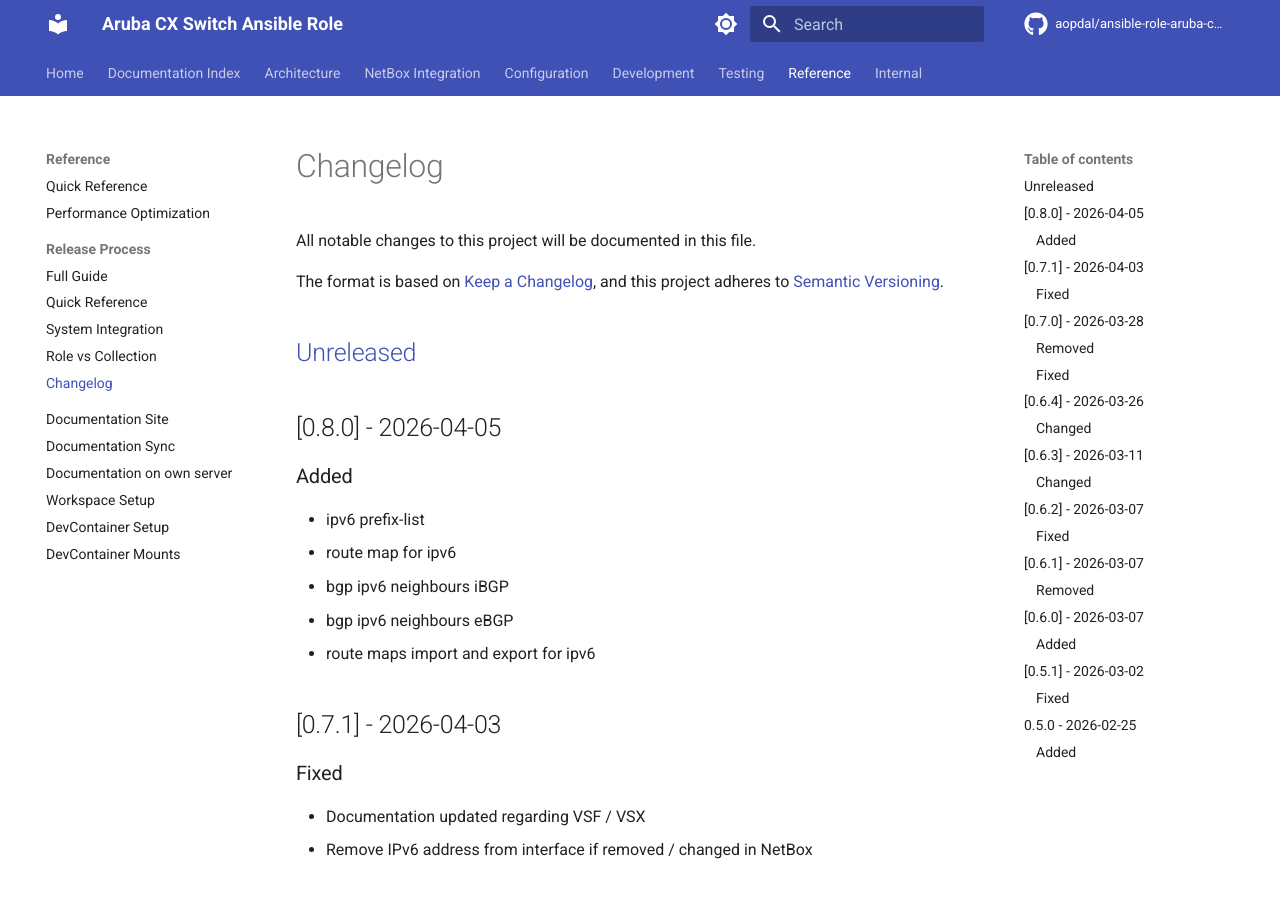
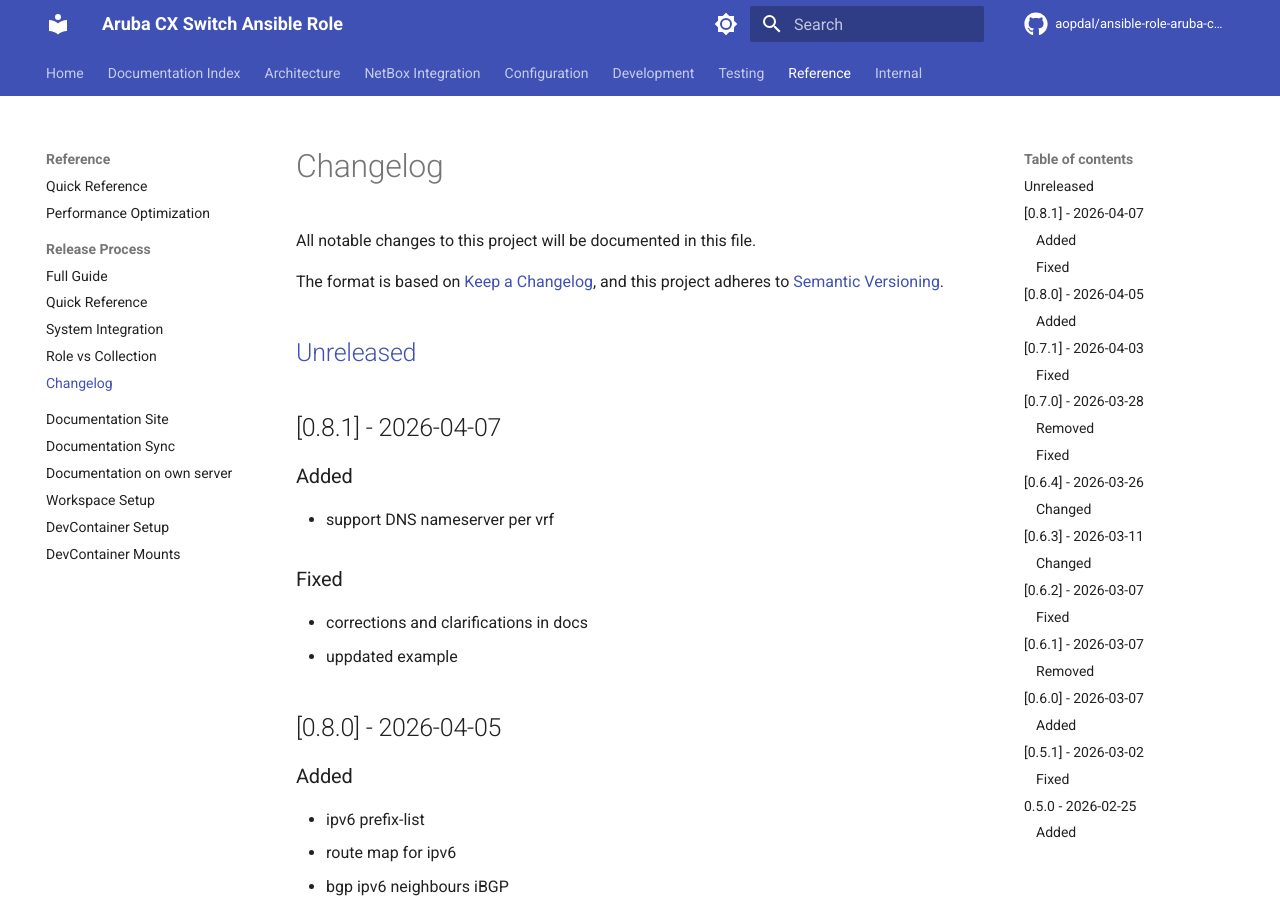
Before and after one commit to aopdal/ansible-role-aruba-cx-switch, an MkDocs documentation site: the page built from docs/CHANGELOG.md, in a window 1280 px wide and 900 px high. Built offline with MkDocs 1.6.1 and Material for MkDocs 9.7.7, drawn with Linux system fonts in a browser that asks for light colours; comment, search, counter and statistics services are not loaded.

Commit message:
chore: update docs

```diff
--- a/docs/CHANGELOG.md
+++ b/docs/CHANGELOG.md
@@ -6,6 +6,17 @@ The format is based on [Keep a Changelog](https://keepachangelog.com/en/1.0.0/),
 and this project adheres to [Semantic Versioning](https://semver.org/spec/v2.0.0.html).
 
 ## [Unreleased]
+
+## [0.8.1] - 2026-04-07
+
+### Added
+
+- support DNS nameserver per vrf
+
+### Fixed
+
+- corrections and clarifications in docs
+- uppdated example
 
 ## [0.8.0] - 2026-04-05
 
```
Also changed, not shown: README.md (+3 -1 lines), docs/index.md (+3 -1 lines).
